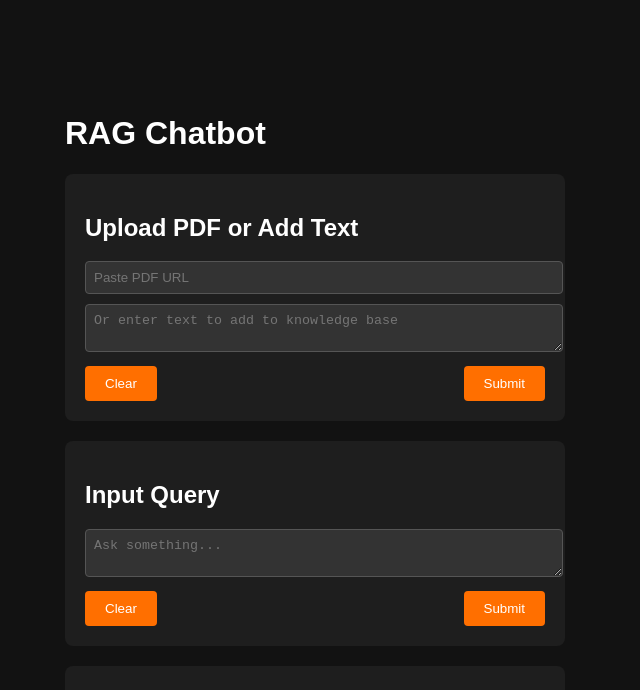
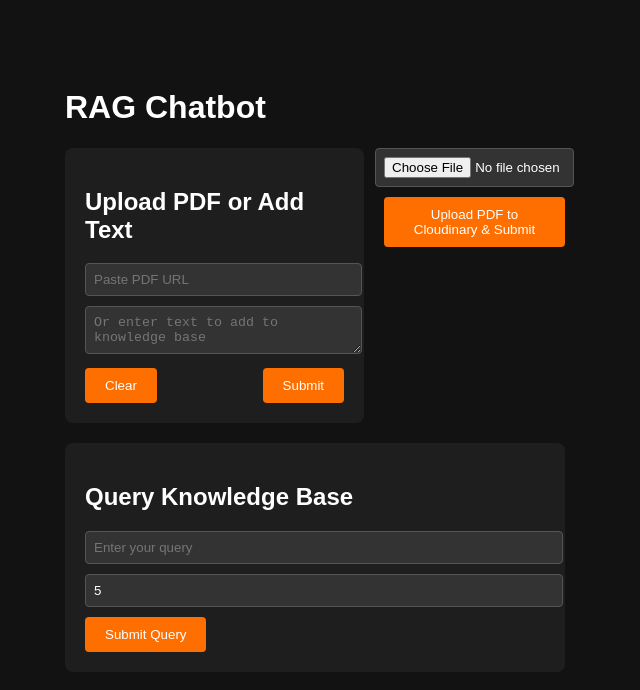
Before and after one commit to hcmus-project-collection/graphrag-llm-with-knowledge-base, a React (Create React App) app in the folder frontend/: page / in a window 1280 px wide. Shown: the top 690 px of the page, without its empty margins (325-965 px from the left). Built offline with nearby package versions, Linux system fonts and the light colour scheme.

Commit message:
Add raw FE

```diff
--- a/frontend/public/index.html
+++ b/frontend/public/index.html
@@ -1,14 +1,12 @@
 <!DOCTYPE html>
 <html lang="en">
+
 <head>
   <meta charset="utf-8" />
   <link rel="icon" href="%PUBLIC_URL%/favicon.ico" />
   <meta name="viewport" content="width=device-width, initial-scale=1" />
   <meta name="theme-color" content="#000000" />
-    <meta
-      name="description"
-      content="Web site created using create-react-app"
-    />
+  <meta name="description" content="Web site created using create-react-app" />
   <link rel="apple-touch-icon" href="%PUBLIC_URL%/logo192.png" />
   <!--
       manifest.json provides metadata used when your web app is installed on a
@@ -24,8 +22,9 @@
       work correctly both with client-side routing and a non-root public URL.
       Learn how to configure a non-root public URL by running `npm run build`.
     -->
-    <title>React App</title>
+  <title>LLM with Knowledge Base</title>
 </head>
+
 <body>
   <noscript>You need to enable JavaScript to run this app.</noscript>
   <div id="root"></div>
@@ -40,4 +39,5 @@
       To create a production bundle, use `npm run build` or `yarn build`.
     -->
 </body>
+
 </html>
--- a/frontend/src/App.tsx
+++ b/frontend/src/App.tsx
@@ -1,5 +1,6 @@
 import React, { useState } from 'react';
 import UploadForm from './components/UploadForm';
+import PDFUploader from './components/PDFUploader';
 import QueryForm from './components/QueryForm';
 import Output from './components/Output';
 import './App.css';
@@ -8,11 +9,25 @@ const App: React.FC = () => {
   const [response, setResponse] = useState<any>(null);
   const [results, setResults] = useState<any[]>([]);
 
+  const handleUploadComplete = (res: any) => {
+    setResponse(res);
+    setResults([]); // Clear results when a new file is uploaded
+  };
+
+  const handleQueryComplete = (res: any) => {
+    console.log('Query results:', res);
+    setResults(res.result); // 'result' is the array inside 'res'
+    setResponse(null);
+  };
+
   return (
     <div className="app">
       <h1>RAG Chatbot</h1>
-      <UploadForm onUploadComplete={setResponse} />
-      <QueryForm onQueryComplete={setResults} />
+      <div style={{ display: 'flex', gap: '20px', justifyContent: 'center' }}>
+        <UploadForm onUploadComplete={handleUploadComplete} />
+        <PDFUploader onUploadComplete={handleUploadComplete} />
+      </div>
+      <QueryForm onQueryComplete={handleQueryComplete} />
       <Output response={response} results={results} />
     </div>
   );
--- a/frontend/src/components/Output.tsx
+++ b/frontend/src/components/Output.tsx
@@ -7,10 +7,19 @@ interface OutputProps {
 
 const Output: React.FC<OutputProps> = ({ response, results }) => (
     <div className="output-container">
+        {/* For submission success message */}
+        {response?.result && typeof response.result === 'string' && (
+            <div className="response">
+                <h3>Response</h3>
+                <p>{response.result}</p>
+            </div>
+        )}
+
+        {/* For query results */}
         {results.length > 0 && (
             <div className="results">
                 <h3>Results:</h3>
-                {results.map((item: any, index: number) => (
+                {results.map((item, index) => (
                     <div key={index} className="result-item">
                         <p><strong>Content:</strong> {item.content}</p>
                         <p><strong>Score:</strong> {item.score}</p>
--- a/frontend/src/components/PDFUploader.tsx
+++ b/frontend/src/components/PDFUploader.tsx
@@ -1,78 +1,73 @@
-// components/PdfUploader.tsx
 import React, { useState } from 'react';
 import axios from 'axios';
 
-const PdfUploader: React.FC = () => {
+interface PdfUploaderProps {
+    onUploadComplete: (response: any) => void;
+}
+
+const PDFUploader: React.FC<PdfUploaderProps> = ({ onUploadComplete }) => {
     const [file, setFile] = useState<File | null>(null);
-    const [pdfUrl, setPdfUrl] = useState<string>('');
-    const [query, setQuery] = useState<string>('');
+    const [isUploading, setIsUploading] = useState(false);
 
-    const handleFileChange = (e: React.ChangeEvent<HTMLInputElement>) => {
-        const uploadedFile = e.target.files?.[0];
-        if (uploadedFile && uploadedFile.type === 'application/pdf') {
-            setFile(uploadedFile);
-        } else {
-            alert('Please upload a valid PDF file.');
+    const handleFileChange = (event: React.ChangeEvent<HTMLInputElement>) => {
+        const uploadedFile = event.target.files?.[0] || null;
+        setFile(uploadedFile);
+    };
+
+    const uploadToCloudinary = async (file: File) => {
+        const formData = new FormData();
+        formData.append('file', file);
+        formData.append('upload_preset', 'pdfdocuments'); // Your Cloudinary preset
+
+        try {
+            const response = await axios.post(
+                'https://api.cloudinary.com/v1_1/dh6n8cuqo/raw/upload', // For PDF files
+                formData
+            );
+
+            return response.data.secure_url;
+        } catch (error) {
+            console.error('Error uploading file:', error);
+            throw error;
         }
     };
 
-    const uploadToCloudinary = async () => {
-        if (!file) return alert('No file selected');
+    const handleSubmit = async (event: React.FormEvent) => {
+        event.preventDefault();
+        if (!file) return alert('Please upload a file first!');
 
-        const formData = new FormData();
-        formData.append('file', file);
-        formData.append('upload_preset', 'pdfdocuments'); // Set this up in Cloudinary
+        setIsUploading(true);
+        try {
+            const fileUrl = await uploadToCloudinary(file);
+            console.log('File uploaded to Cloudinary:', fileUrl);
 
-        try {
-            const response = await axios.post(
-                `https://api.cloudinary.com/v1_1/dh6n8cuqo/auto/upload`,
-                formData
-            );
+            // Now send this URL to the backend API
+            const payload = {
+                file_urls: [fileUrl], // Sending file URL
+                texts: [],
+                kb: 'kb0000',
+                is_re_submit: false,
+            };
 
-            const uploadedUrl = response.data.secure_url;
-            setPdfUrl(uploadedUrl);
-            alert('File uploaded successfully!');
+            const res = await axios.post('http://localhost:8000/api/insert', payload);
+            console.log('Backend response:', res.data);
+            onUploadComplete(res.data);
         } catch (error) {
-            console.error('Upload error:', error);
-            alert('Failed to upload');
-        }
-    };
-
-    const handleSubmit = async () => {
-        if (!pdfUrl || !query) return alert('Please upload a PDF and enter a query');
-
-        try {
-            await axios.post('http://localhost:8000/api/your-endpoint', {
-                pdf_url: pdfUrl,
-                query,
-            });
-            alert('Query sent successfully!');
-        } catch (error) {
-            console.error('Error sending query:', error);
-            alert('Failed to send query');
+            alert('Failed to upload file or send to backend');
+            console.error('Error:', error);
+        } finally {
+            setIsUploading(false);
         }
     };
 
     return (
-        <div style={{ padding: '20px' }}>
+        <form onSubmit={handleSubmit} style={{ display: 'flex', flexDirection: 'column', alignItems: 'center' }}>
             <input type="file" accept="application/pdf" onChange={handleFileChange} />
-            <button onClick={uploadToCloudinary} disabled={!file}>
-                Upload PDF
+            <button type="submit" disabled={!file || isUploading}>
+                {isUploading ? 'Uploading...' : 'Upload PDF to Cloudinary & Submit'}
             </button>
-
-            {pdfUrl && (
-                <>
-                    <input
-                        type="text"
-                        placeholder="Enter your query"
-                        value={query}
-                        onChange={(e) => setQuery(e.target.value)}
-                    />
-                    <button onClick={handleSubmit}>Submit</button>
-                </>
-            )}
-        </div>
+        </form>
     );
 };
 
-export default PdfUploader;
+export default PDFUploader;
--- a/frontend/src/components/QueryForm.tsx
+++ b/frontend/src/components/QueryForm.tsx
@@ -2,43 +2,52 @@ import React, { useState } from 'react';
 import axios from 'axios';
 
 interface QueryFormProps {
-    onQueryComplete: (results: any[]) => void;
+    onQueryComplete: (response: any[]) => void;
 }
 
 const QueryForm: React.FC<QueryFormProps> = ({ onQueryComplete }) => {
     const [query, setQuery] = useState<string>('');
+    const [topK, setTopK] = useState<number>(5); // Default top_k value
 
-    const handleQuery = async (e: React.FormEvent) => {
+    const handleSubmit = async (e: React.FormEvent) => {
         e.preventDefault();
+
+        if (!query) return alert('Please enter a query!');
+
         const payload = {
             query,
-            top_k: 5,
-            kb: ['kb0000'],
+            top_k: topK,
+            kb: ["kb0000"],
             threshold: 0.2,
         };
 
         try {
             const res = await axios.post('http://localhost:8000/api/query', payload);
-            onQueryComplete(res.data.result);
+            onQueryComplete(res.data);
         } catch (error) {
             console.error('Error:', error);
         }
     };
 
-    const handleClear = () => setQuery('');
-
     return (
         <div className="form-container">
-            <h2>Input Query</h2>
-            <textarea
-                placeholder="Ask something..."
+            <h2>Query Knowledge Base</h2>
+            <input
+                type="text"
+                placeholder="Enter your query"
                 value={query}
                 onChange={(e) => setQuery(e.target.value)}
             />
-            <div className="button-group">
-                <button type="button" onClick={handleClear}>Clear</button>
-                <button type="submit" onClick={handleQuery}>Submit</button>
-            </div>
+            <input
+                type="number"
+                placeholder="Top K results"
+                value={topK}
+                onChange={(e) => setTopK(Number(e.target.value))}
+                min={1}
+            />
+            <button type="submit" onClick={handleSubmit}>
+                Submit Query
+            </button>
         </div>
     );
 };
```
Also changed, not shown: frontend/public/manifest.json. Lines whose indentation alone changed are shown as unchanged.
